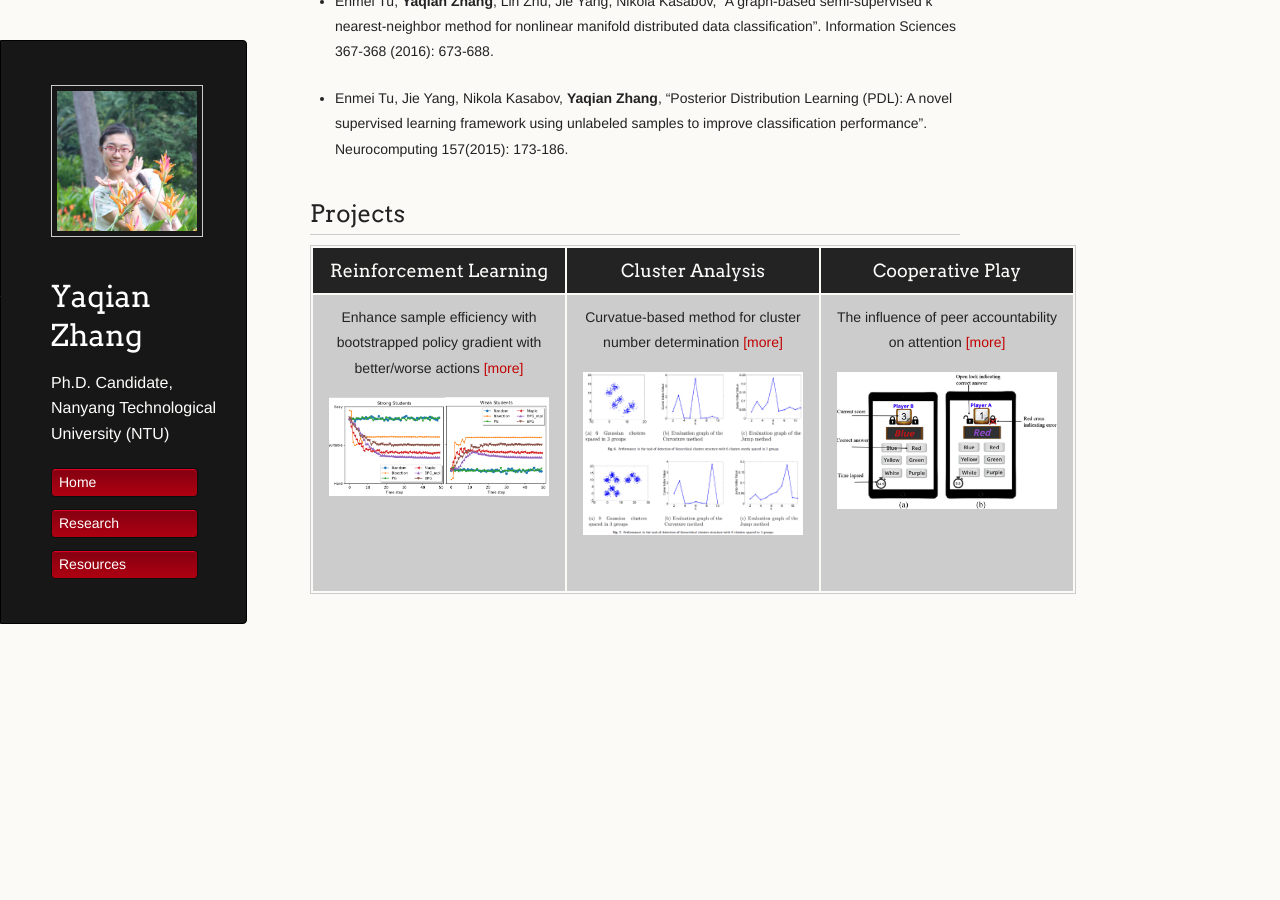
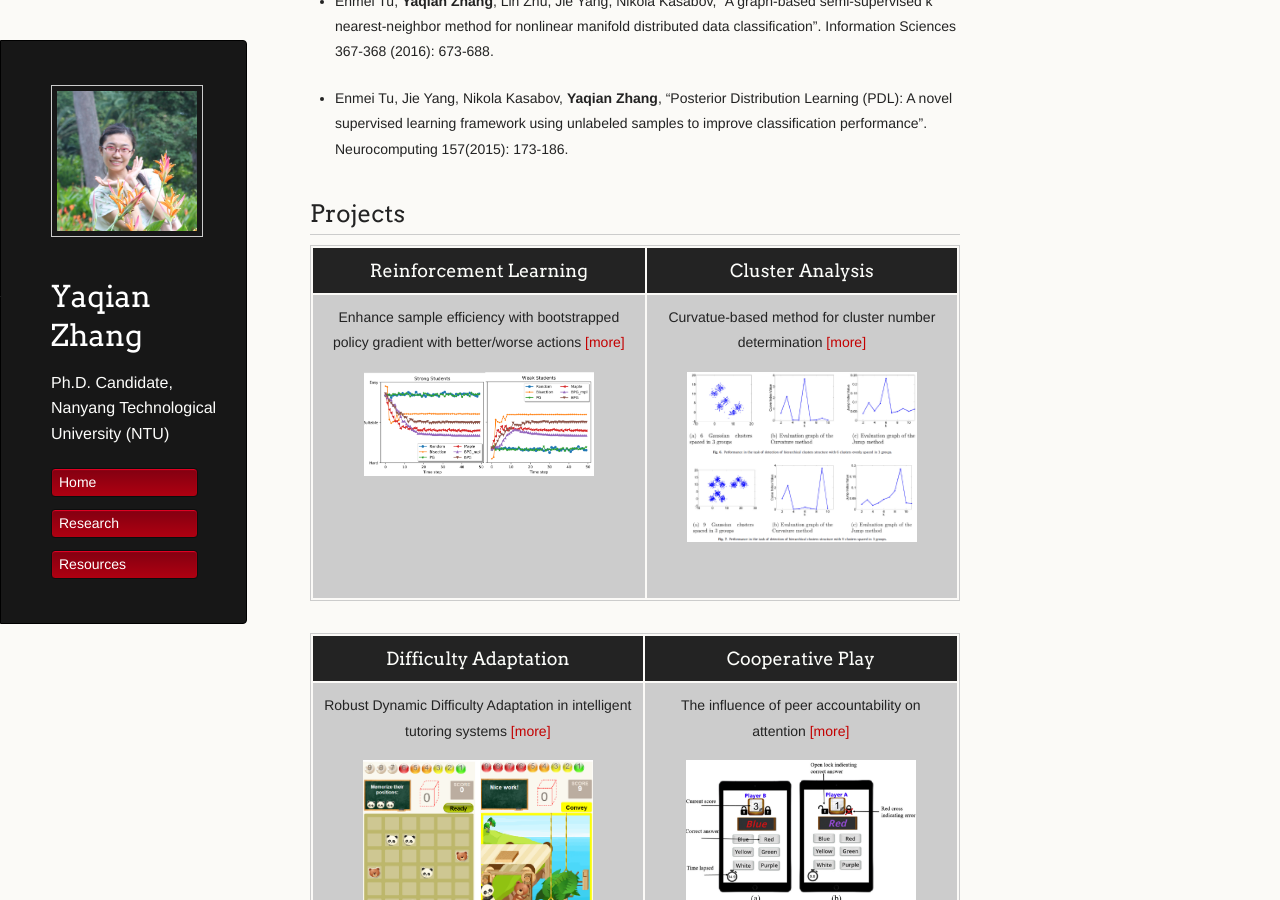
Before and after one commit to YaqianZhang/yaqianzhang.github.io, a Jekyll site: the page built from index.md, in a window 1280 px wide and 900 px high, scrolled down 1390 px. Built offline with Jekyll 4.4.1, drawn with Linux system fonts in a browser that asks for light colours; our own code applies the rules of GitHub Pages for plain Markdown files; before the commit the page ends 2066 px from its top, so only the background shows below that.

Commit message:
Update index.md

```diff
--- a/index.md
+++ b/index.md
@@ -43,6 +43,10 @@
 ## Projects
 
 
-Reinforcement Learning | Cluster Analysis | Cooperative Play
-:------------: | :-------------:| :-------------:
-Enhance sample efficiency with bootstrapped policy gradient with better/worse actions [[more]](https://yaqianzhang.github.io/2018/06/30/boostrapped-policy-gradient.html)<img src="/images/bpg_pic/strong_weak.png" class="inline" width="220"/>| Curvatue-based method for cluster number determination [[more]](https://yaqianzhang.github.io/2017/05/16/determining-the-number-of-clusters.html)<img src="/images/fig2_2.PNG" class="inline" width="220"/>| The influence of peer accountability on attention [[more]](https://yaqianzhang.github.io/2018/02/16/peer-accountability-on-attention.html)<img src="/images/fig1.PNG" alt="hi" class="inline" width="220"/>
+Reinforcement Learning | Cluster Analysis
+:------------: | :-------------:
+Enhance sample efficiency with bootstrapped policy gradient with better/worse actions [[more]](https://yaqianzhang.github.io/2018/06/30/boostrapped-policy-gradient.html)<img src="/images/bpg_pic/strong_weak.png" class="inline" width="230"/>| Curvatue-based method for cluster number determination [[more]](https://yaqianzhang.github.io/2017/05/16/determining-the-number-of-clusters.html)<img src="/images/fig2_2.PNG" class="inline" width="230"/>
+
+Difficulty Adaptation| Cooperative Play
+:------------: | :-------------:
+Robust Dynamic Difficulty Adaptation in intelligent tutoring systems [[more]](https://yaqianzhang.github.io/2018/06/30/difficulty-adjustment-for-visual-memory-training.html)<img src="/images/MainGameScreen.png" class="inline" width="230"/>| The influence of peer accountability on attention [[more]](https://yaqianzhang.github.io/2018/02/16/peer-accountability-on-attention.html)<img src="/images/fig1.PNG" alt="hi" class="inline" width="230"/>
```
